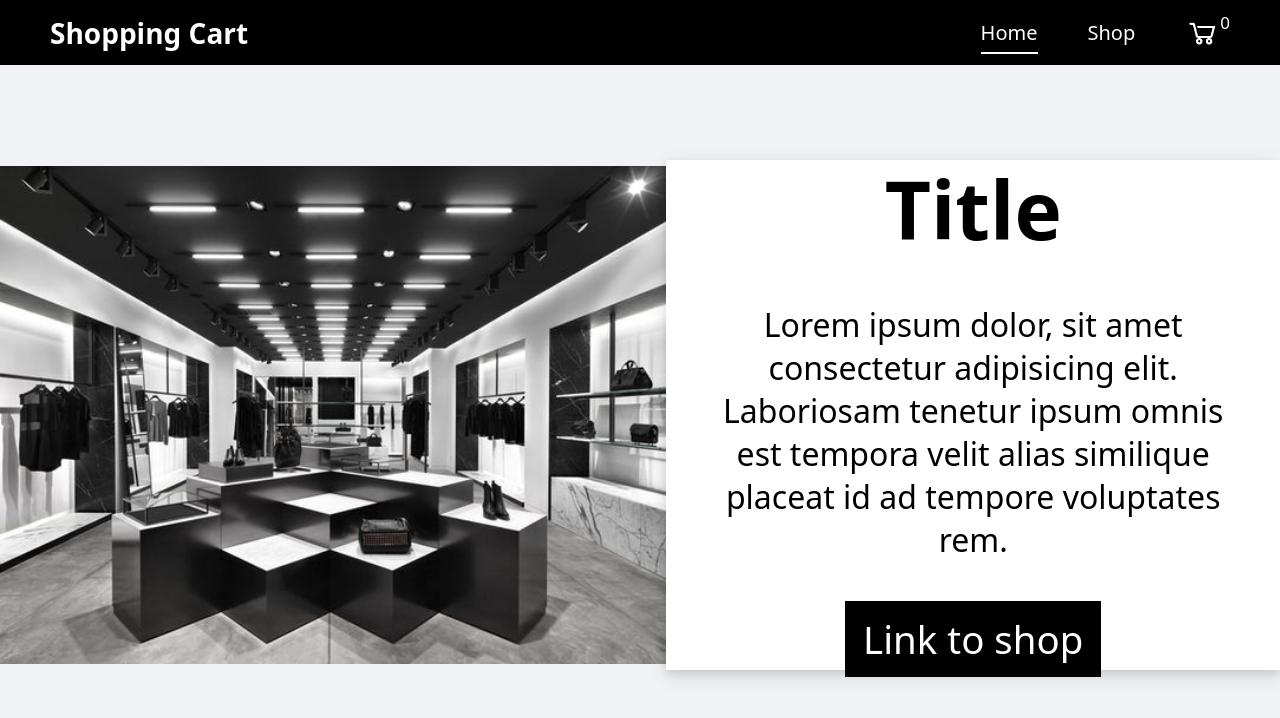
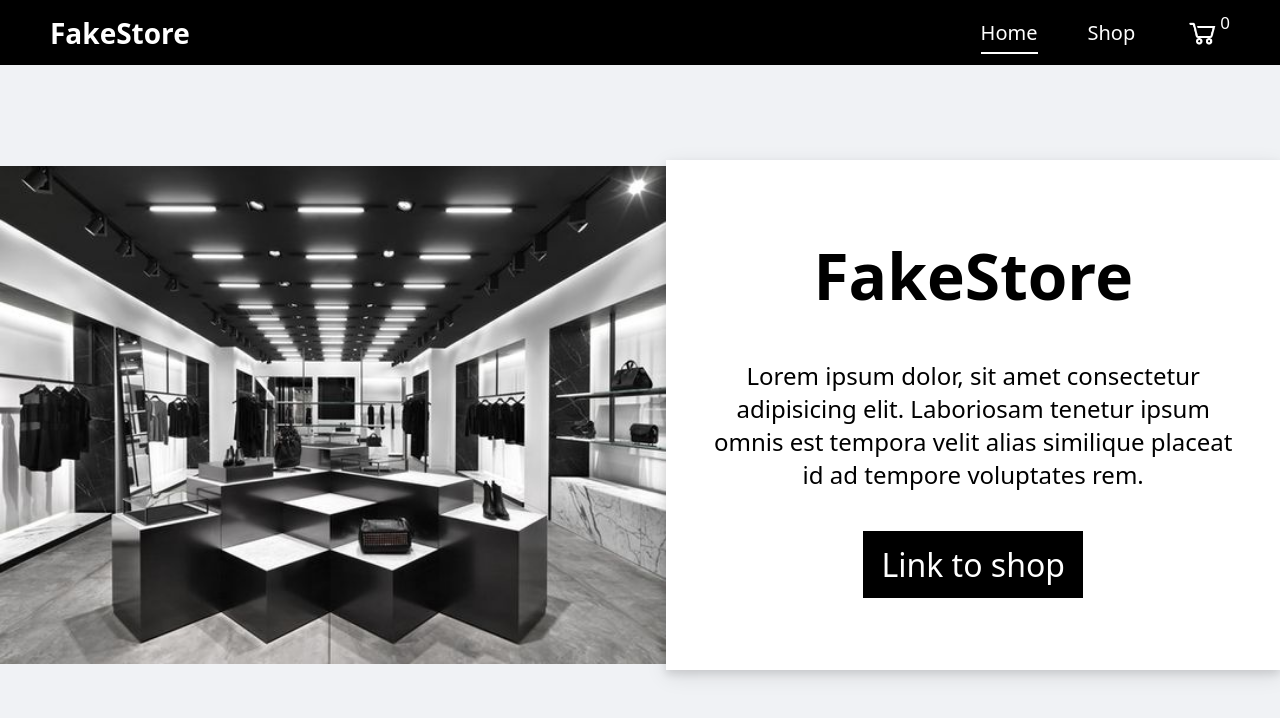
Before and after one commit to SamuelFerfort/shopping-cart, a React (Vite) app: page / in a window 1280 px wide. Shown: the top 718 px of the page. Built offline with nearby package versions, Linux system fonts and the light colour scheme; no server answers.

Commit message:
change font size

```diff
--- a/src/components/Header.jsx
+++ b/src/components/Header.jsx
@@ -8,10 +8,9 @@ export default function Header({ cart }) {
   return (
     <header>
       <h1>
-        <NavLink to="/">Shopping Cart</NavLink>
+        <NavLink to="/">FakeStore</NavLink>
       </h1>
       <nav>
-
         <NavLink
           to="/"
           className={({ isActive }) => (isActive ? "active-link" : "")}
--- a/src/components/Home.jsx
+++ b/src/components/Home.jsx
@@ -7,7 +7,7 @@ export default function Home() {
       <section>
         <img src={img} alt="" />
         <div className="content">
-          <h1>Title</h1>
+          <h1>FakeStore</h1>
           <p>
             Lorem ipsum dolor, sit amet consectetur adipisicing elit. Laboriosam
             tenetur ipsum omnis est tempora velit alias similique placeat id ad
--- a/src/index.css
+++ b/src/index.css
@@ -74,13 +74,13 @@ section {
     padding: 40px;
 
     > h1 {
-      font-size: 5rem;
+      font-size: 4rem;
     }
     > p {
-      font-size: 2rem;
+      font-size: 1.5rem;
     }
     > a {
-      font-size: 2.4rem;
+      font-size: 2rem;
       padding: 12px 18px;
       background-color: #000;
       color: white;
```
